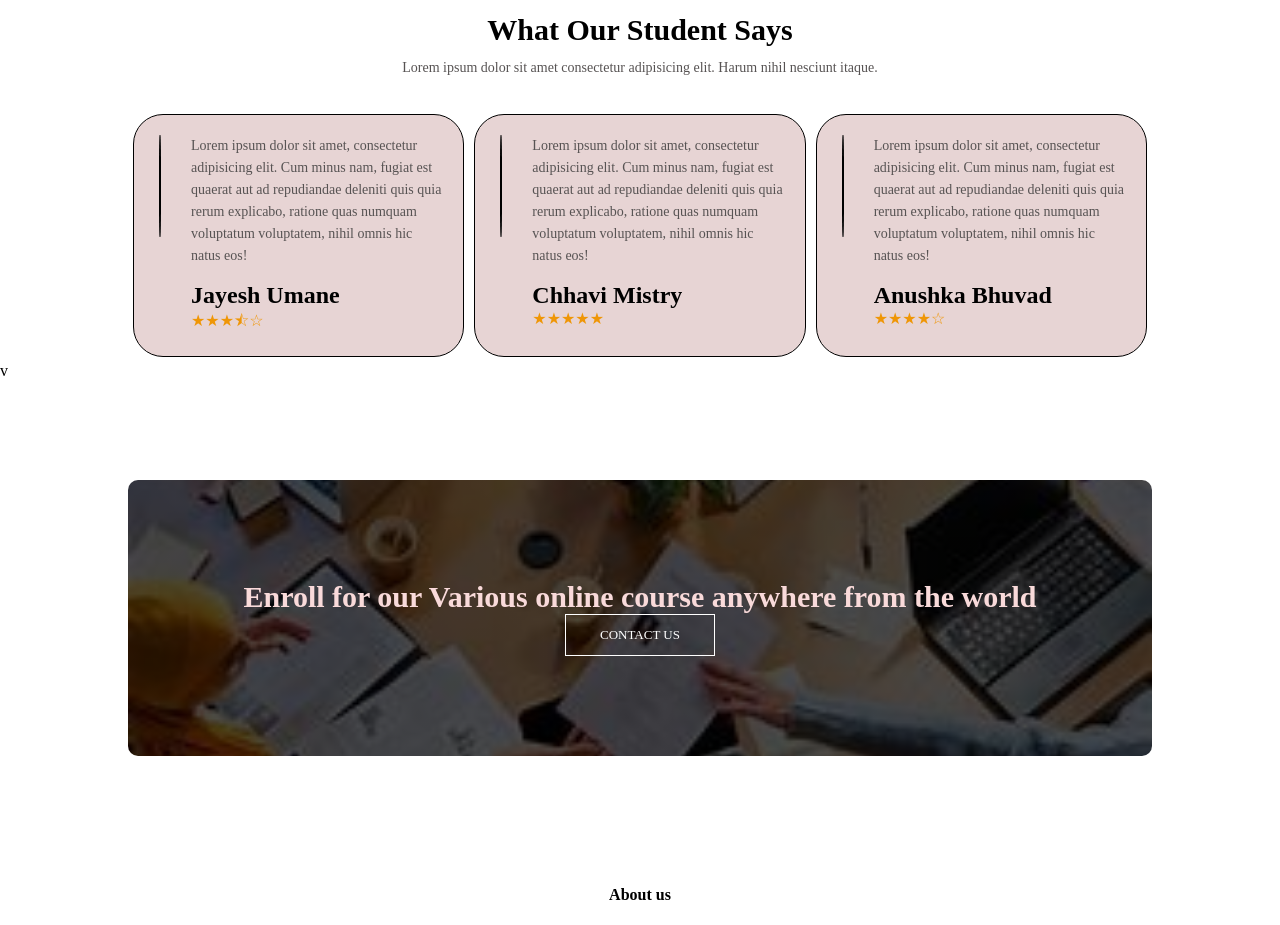
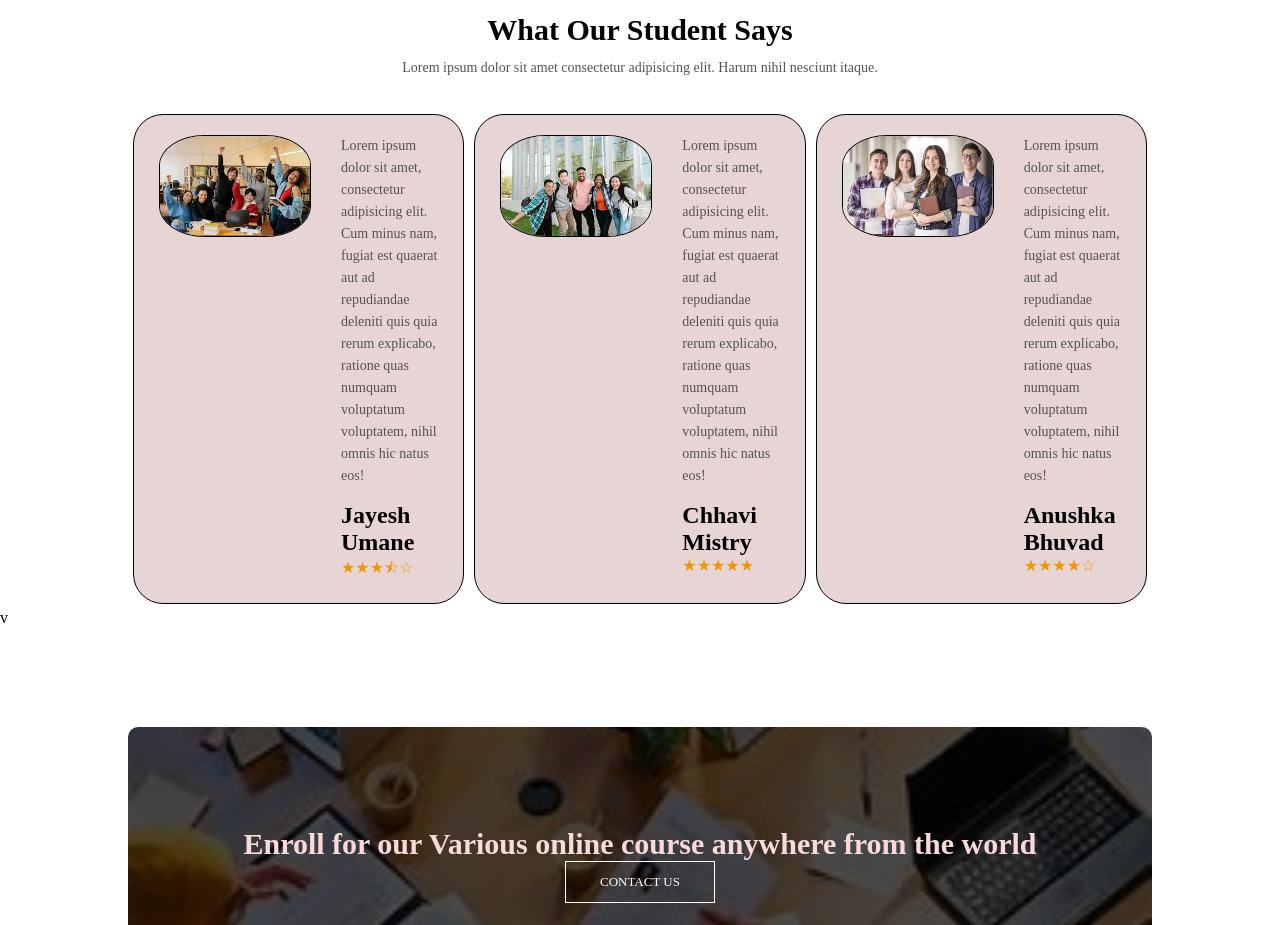
Before and after one commit to SabaleSanchita03/university_frontend_project-, a plain HTML site: page index.html in a window 1280 px wide. Shown: the part 2440-3365 px from the top of the page. Drawn offline with nearby package versions, Linux system fonts and the light colour scheme.

Commit message:
Update index.html

```diff
--- a/index.html
+++ b/index.html
@@ -134,7 +134,7 @@
 
         <div class="row">
             <div class="testi">
-                <img src="st1.jpg" alt="">
+                <img src="eduu/st1.jpg" alt="">
                 <div>
                     <p>Lorem ipsum dolor sit amet, consectetur adipisicing elit. Cum minus nam, fugiat est quaerat aut
                         ad repudiandae deleniti quis quia rerum explicabo, ratione quas numquam voluptatum voluptatem,
@@ -146,7 +146,7 @@
 
 
             <div class="testi">
-                <img src="st2.jpg" alt="">
+                <img src="eduu/st2.jpg" alt="">
                 <div>
                     <p>Lorem ipsum dolor sit amet, consectetur adipisicing elit. Cum minus nam, fugiat est quaerat aut
                         ad repudiandae deleniti quis quia rerum explicabo, ratione quas numquam voluptatum voluptatem,
@@ -157,7 +157,7 @@
             </div>
 
             <div class="testi">
-                <img src="st3.jpg" alt="">
+                <img src="eduu/st3.jpg" alt="">
                 <div>
                     <p>Lorem ipsum dolor sit amet, consectetur adipisicing elit. Cum minus nam, fugiat est quaerat aut
                         ad repudiandae deleniti quis quia rerum explicabo, ratione quas numquam voluptatum voluptatem,
```
